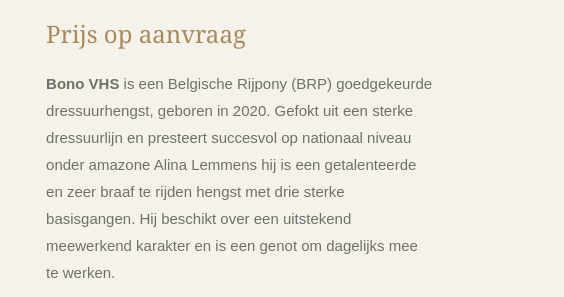
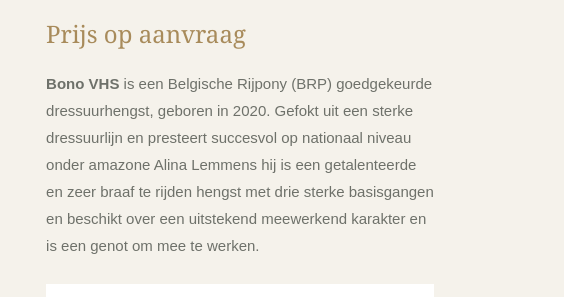
Before and after one commit to EwaAmateur/ewaamateur.github.io, a plain HTML site: page Pony-BonoVHS.html in a window 1280 px wide. Shown: the part 234-531 px from the top of the page, 716-1280 px from the left. Drawn offline with Linux system fonts and the light colour scheme.

Commit message:
Update Pony-BonoVHS.html

```diff
--- a/Pony-BonoVHS.html
+++ b/Pony-BonoVHS.html
@@ -118,7 +118,7 @@
         <div class="kicker">Te koop bij Lemmens Horses</div>
         <h1>Bono VHS</h1>
         <div class="price">Prijs op aanvraag</div>
-        <p class="copy"><b>Bono VHS</b> is een Belgische Rijpony (BRP) goedgekeurde dressuurhengst, geboren in 2020. Gefokt uit een sterke dressuurlijn en presteert succesvol op nationaal niveau onder amazone Alina Lemmens hij is een getalenteerde en zeer braaf te rijden hengst met drie sterke basisgangen. Hij beschikt over een uitstekend meewerkend karakter en is een genot om dagelijks mee te werken.</p>
+        <p class="copy"><b>Bono VHS</b> is een Belgische Rijpony (BRP) goedgekeurde dressuurhengst, geboren in 2020. Gefokt uit een sterke dressuurlijn en presteert succesvol op nationaal niveau onder amazone Alina Lemmens hij is een getalenteerde en zeer braaf te rijden hengst met drie sterke basisgangen en beschikt over een uitstekend meewerkend karakter en is een genot om mee te werken.</p>
 
         <table class="specs-table">
           <tr><th>Geslachts</th><td>Hengst</td></tr>
```
